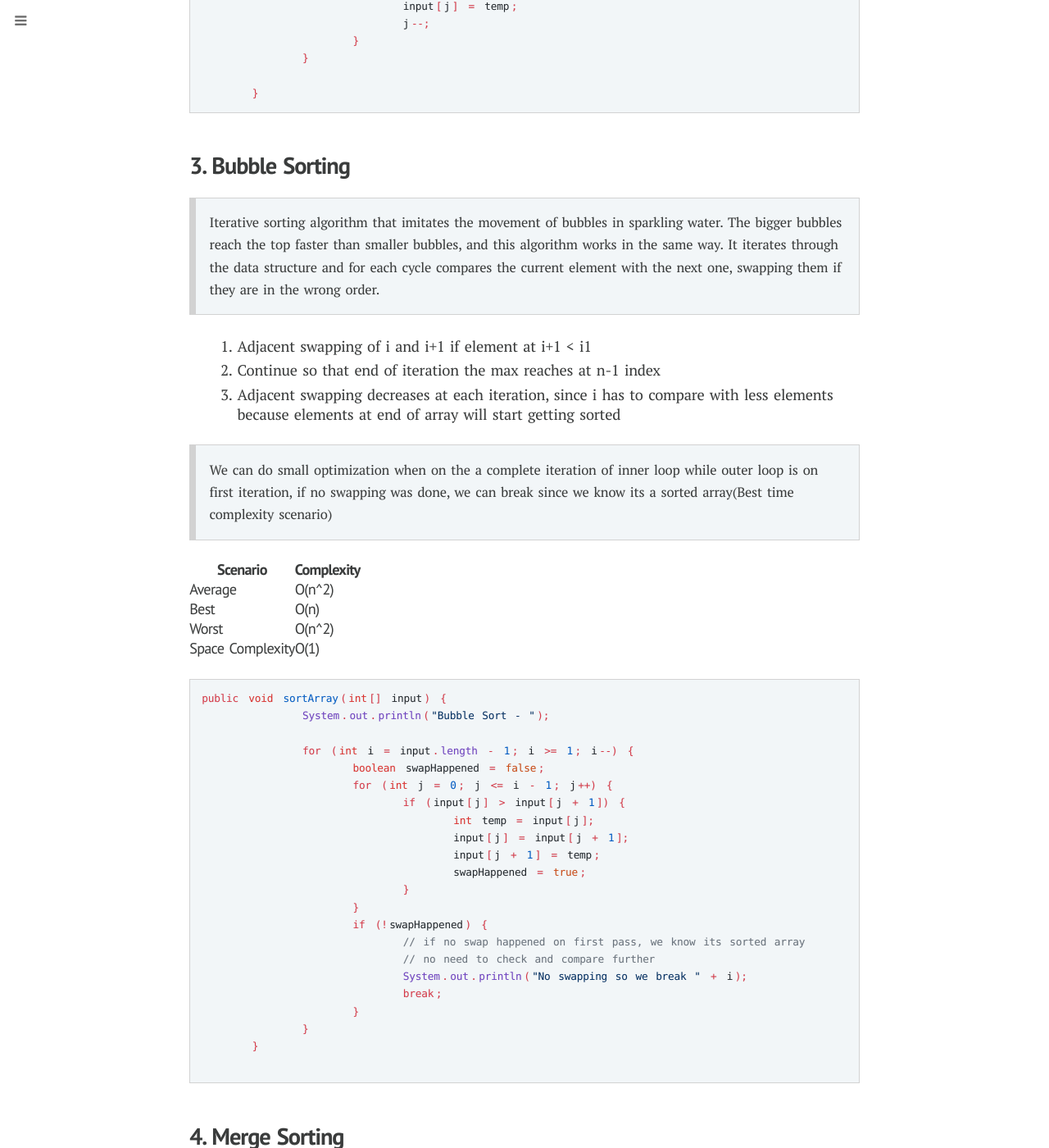
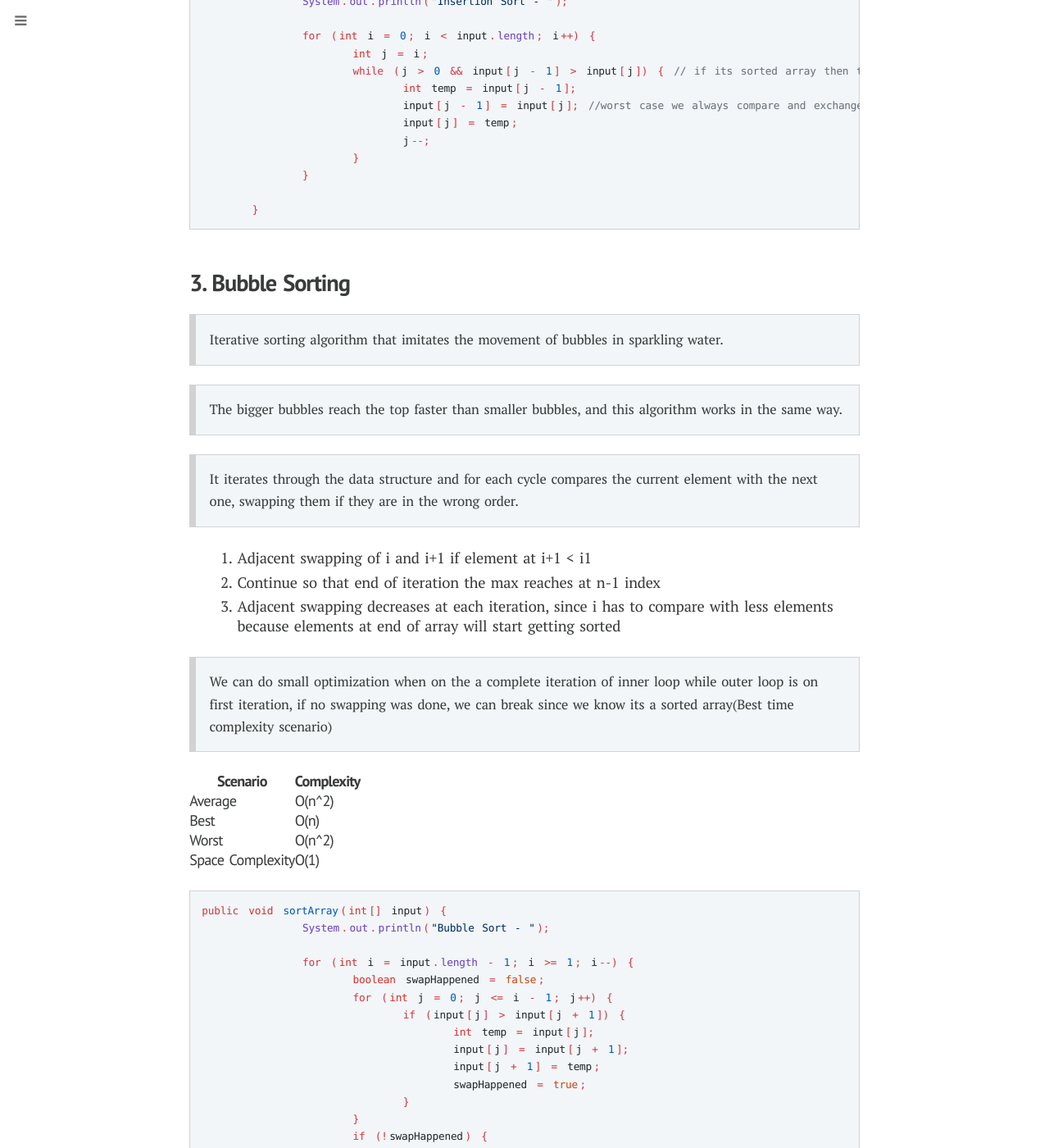
Before and after one commit to static-voiddd/static-voiddd.github.io, a Jekyll site: the page built from _posts/2024-02-06-sorting.md, in a window 1280 px wide and 1400 px high, scrolled down 2513 px. Shown: the whole window at 82% size. Built offline with Jekyll 4.4.1, drawn with Linux system fonts in a browser that asks for light colours; nearby versions of some CDN libraries; emoji names are drawn with the system emoji font; some web fonts are replaced; comment, search, counter and statistics services are not loaded; some of the changed text lies outside the part shown.

```diff
--- a/_posts/2024-02-06-sorting.md
+++ b/_posts/2024-02-06-sorting.md
@@ -59,8 +59,10 @@ public void sortArray(int[] input) {
 ### 2. Insertion Sorting
 
 >Divides the data structure in two sublists: a sorted one, and one still to sort.
-Initially, the sorted sublist is made up of just one element and it gets progressively filled.
-For every iteration, the algorithm picks an element on the unsorted sublist and inserts it at the right place in the sorted sublist
+
+> Initially, the sorted sublist is made up of just one element and it gets progressively filled.
+
+> For every iteration, the algorithm picks an element on the unsorted sublist and inserts it at the right place in the sorted sublist
 
 1. Consider the cards one at a time, inserting each into its proper place among those already considered (keeping them sorted)
 2. Make space for the current item by moving larger items one position to the right, before inserting the current item into the vacated position
@@ -96,7 +98,9 @@ public void sortArray(int[] input) {
 ### 3. Bubble Sorting
 
 > Iterative sorting algorithm that imitates the movement of bubbles in sparkling water.
+
 > The bigger bubbles reach the top faster than smaller bubbles, and this algorithm works in the same way.
+
 > It iterates through the data structure and for each cycle compares the current element with the next one, swapping them if they are in the wrong order.
 
 1. Adjacent swapping of i and i+1 if element at i+1 < i1
@@ -140,8 +144,11 @@ public void sortArray(int[] input) {
 ### 4. Merge Sorting
 
 > Out of place algorithm since we need extra array to merge n/2 two arrays on each sub-step
+
 > Uses divide and conquer where we divide given array into two parts.
+
 > Combine two ordered arrays to make one larger ordered array.
+
 > Can be implemented iteratively or recursively, using the Top-Down and Bottom-Up algorithms respectively
 
 1. Each part gets broken down further into two parts and so on.
```
Also changed, not shown: other parts of _posts/2024-02-06-sorting.md (+2 -1 lines).
